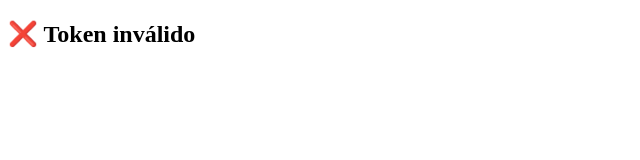
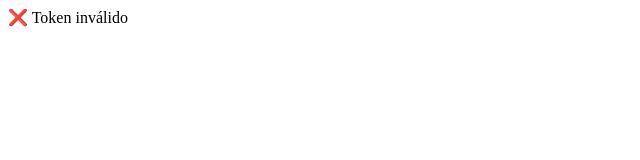
Before and after one commit to iurissuite-sketch/Iuris-suite, a plain HTML site: page verify-email.html in a window 1280 px wide. Shown: the whole page, without its empty margins (0-640 px from the left). Drawn offline with Linux system fonts and the light colour scheme.

Commit message:
Update verify-email.html

```diff
--- a/verify-email.html
+++ b/verify-email.html
@@ -5,19 +5,17 @@
   <title>Verificando...</title>
 </head>
 <body>
-  <h2 id="status">Verificando tu correo...</h2>
+  <h2>Redirigiendo para verificar tu email...</h2>
 
   <script>
     const params = new URLSearchParams(window.location.search);
     const token = params.get("token");
 
-    const status = document.getElementById("status");
-
     if (!token) {
-      status.innerText = "❌ Token inválido";
+      document.body.innerHTML = "❌ Token inválido";
     } else {
       window.location.href =
-        "https://funlmhjsjrsecfhktvz.supabase.co/functions/v1/verify-email-token?token=" + token;
+        "https://lfunlmhjsjrsecfhktvz.supabase.co/functions/v1/verify-email-token?token=" + token;
     }
   </script>
 </body>
```
